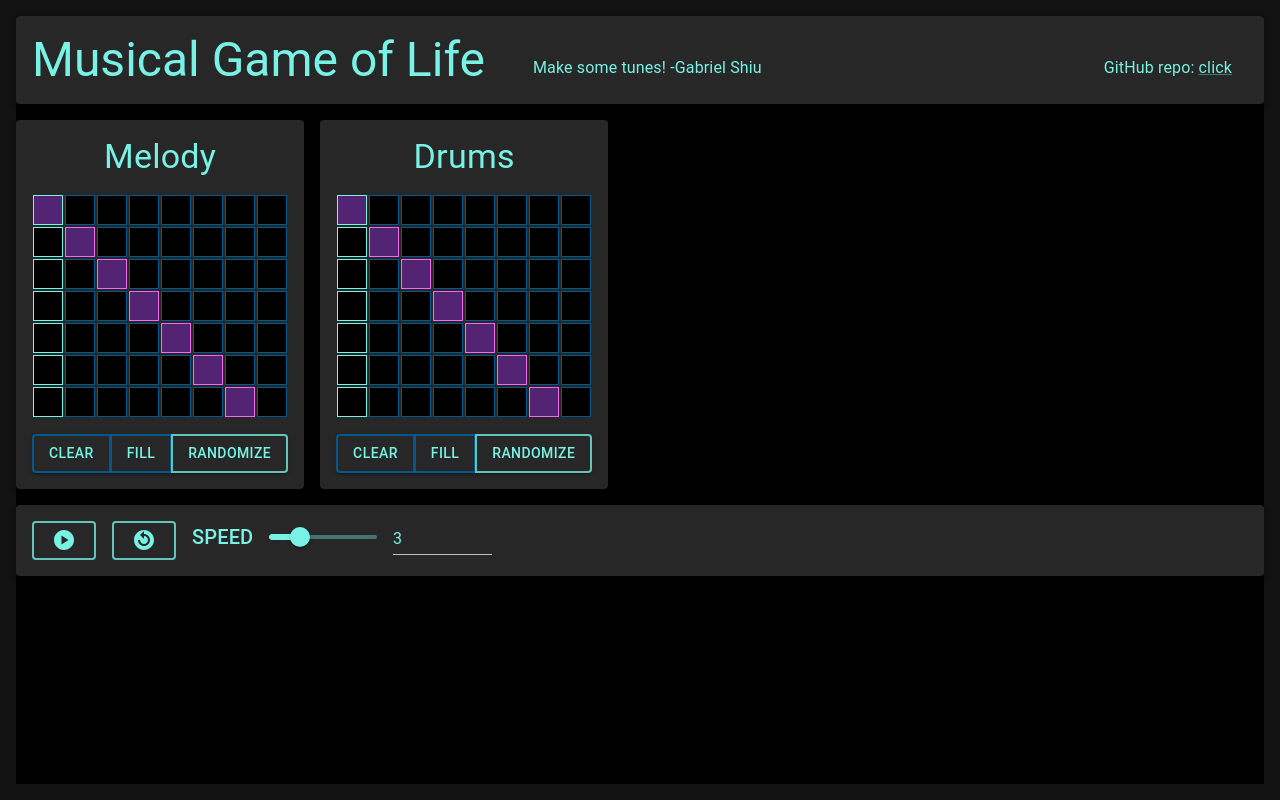
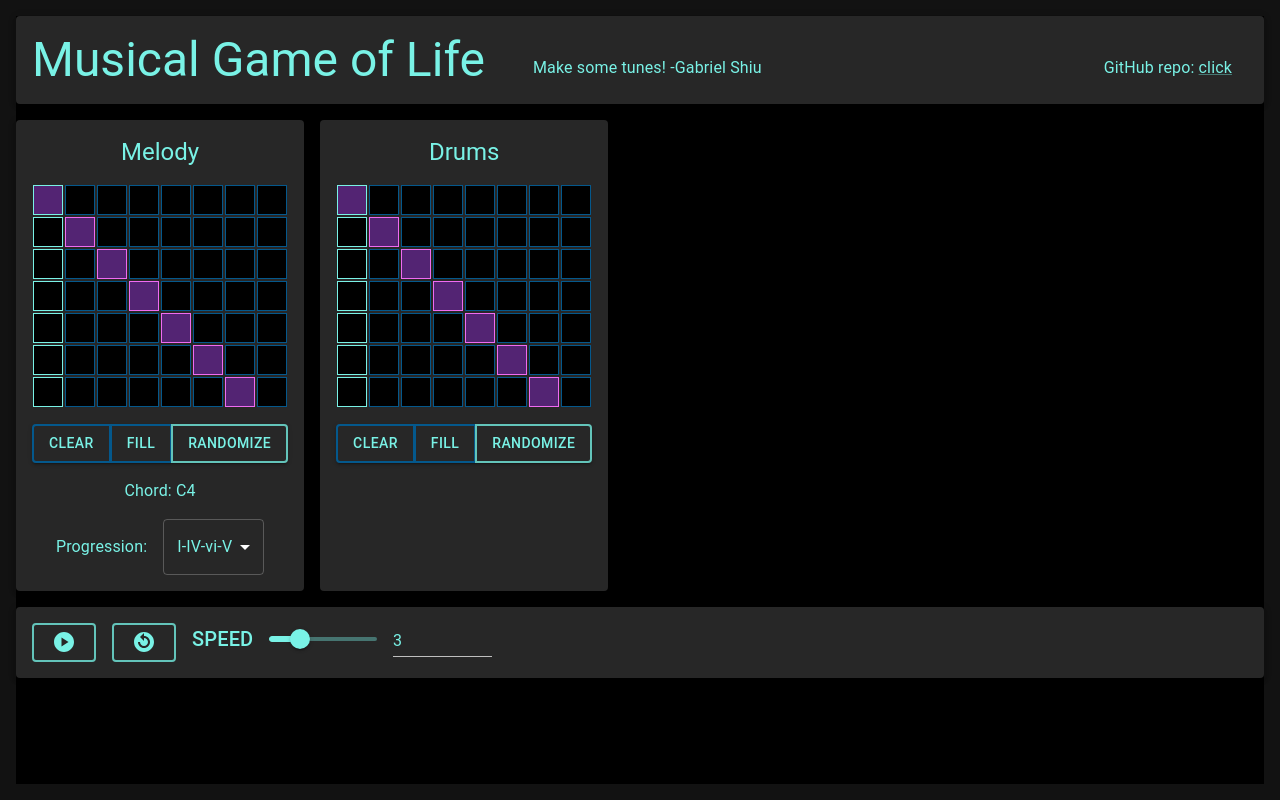
Before and after one commit to s-leirbag/algorithmic-music, a React (Create React App) app: page / in a window 1280 px wide. Built offline with nearby package versions, Linux system fonts and the light colour scheme.

Commit message:
choose chord progression, delay drums to sync

```diff
--- a/src/Grid.tsx
+++ b/src/Grid.tsx
@@ -3,7 +3,10 @@ import './App.css';
 
 import Button from '@mui/material/Button';
 import ButtonGroup from '@mui/material/ButtonGroup';
+import MenuItem from '@mui/material/MenuItem';
 import Paper from '@mui/material/Paper';
+import Select from '@mui/material/Select';
+import Stack from '@mui/material/Stack'
 import Typography from '@mui/material/Typography';
 
 import * as Tone from 'tone';
@@ -11,7 +14,7 @@ import { Howl } from 'howler';
 
 import { getNextGrid, diagGrid, clearGrid, fillGrid, randGrid } from './GameUtil';
 
-import { getChord, chordProgressions, DRUMS } from './SoundUtil';
+import { getChord, progs, progNames, randProgName, DRUMS } from './SoundUtil';
 
 const synth = new Tone.PolySynth(Tone.Synth).toDestination();
 
@@ -42,8 +45,9 @@ export default function Grid({ name, nRows, nCols, defaultInterval, speed, statu
   const [grid, setGrid] = useState(diagGrid(nRows, nCols));
   const [colToPlay, setColToPlay] = useState(0);
   const [notesToPlay, setNotesToPlay] = useState<Note[][]>([]);
-  const [chordProg] = useState<string[]>(chordProgressions["I-IV-V-I"]);
-  const [chord, setChord] = useState<number>(0);
+  const [progName, setProgName] = useState<string>(randProgName());
+  const [progChords, setProgChords] = useState<string[]>(progs.get(progName) as string[]);
+  const [chordInd, setChordInd] = useState<number>(0);
 
   useEffect(() => {
     const rawNotes: Note[][] = Array.from({ length: nCols }).map(() => []);
@@ -53,8 +57,10 @@ export default function Grid({ name, nRows, nCols, defaultInterval, speed, statu
       for (let j = 0; j <= row.length; j++) {
         if (start && (j === row.length || !row[j])) {
           const secInterval = defaultInterval / speed / 1000;
+          const note = getChord(progChords[chordInd], 'major')[i % 3];
+          const drum = Object.values(DRUMS)[i];
           rawNotes[start].push({
-            note: getChord(chordProg[chord], 'major')[i % 3],
+            note: name === 'Melody' ? note : drum,
             time: now + secInterval * j,
             length: secInterval * (j - start),
           });
@@ -86,16 +92,18 @@ export default function Grid({ name, nRows, nCols, defaultInterval, speed, statu
     }
 
     notesToPlay[colToPlay].forEach((note) => {
-      synth.triggerAttackRelease(note.note, note.length);
+      if (name === 'Melody') {
+        synth.triggerAttackRelease(note.note, note.length);
+      }
+      else {
+        const sound = new Howl({
+          src: [note.note]
+        })
+        setTimeout(() => {
+          sound.play();
+        }, 100);
+      }
     });
-
-    notesToPlay[colToPlay].forEach((note) => {
-      const sound = new Howl({
-        src: [DRUMS['kick']]
-      })
-      sound.play()
-    });
-
   }, [colToPlay, status]);
 
   useEffect(() => {
@@ -107,7 +115,7 @@ export default function Grid({ name, nRows, nCols, defaultInterval, speed, statu
           if (newC === nCols - 1) {
             setTimeout(() => {
               setGrid((g) => getNextGrid(g));
-              setChord((c) => (c + 1) % 3);
+              setChordInd((c) => (c + 1) % 3);
             }, defaultInterval / speed / 2);
           }
           return newC;
@@ -136,8 +144,8 @@ export default function Grid({ name, nRows, nCols, defaultInterval, speed, statu
   }
 
   return (
-    <Paper sx={{ display: 'flex', flexDirection: 'column', alignItems: 'end' }} elevation={4}>
-      <Typography variant='h4' component='h5' width='100%' align='center' >{name}</Typography>
+    <Paper sx={{ display: 'flex', flexDirection: 'column' }} elevation={4}>
+      <Typography variant='h5' component='h5' width='100%' align='center' >{name}</Typography>
       <table>
         <tbody>
           {Array.from({ length: nRows }).map((_, i) => (
@@ -154,6 +162,20 @@ export default function Grid({ name, nRows, nCols, defaultInterval, speed, statu
         <Button variant='outlined' onClick={() => setGrid(fillGrid(nRows, nCols))}>Fill</Button>
         <Button variant='outlined' onClick={() => setGrid(randGrid(nRows, nCols, 0.3))}>Randomize</Button>
       </ButtonGroup>
+      {name === 'Melody' ? (
+        <>
+          <Typography variant='body1' component='p' width='100%' align='center' >Chord: {progChords[chordInd]}</Typography>
+          <Stack direction='row' spacing={2} alignItems="center" justifyContent='center'>
+            <Typography variant='body1' component='p' align='center' >Progression: </Typography>
+            <Select
+              value={progName}
+              onChange={(e) => setProgName(e.target.value)}
+            >
+              {progNames.map((name) => <MenuItem value={name}>{name}</MenuItem>)}
+            </Select>
+          </Stack>
+        </>
+      ) : ''}
     </Paper>
   );
 }
--- a/src/SoundUtil.ts
+++ b/src/SoundUtil.ts
@@ -34,13 +34,19 @@ export function getChord(root: string, type: string) {
     return notes;
 }
 
-export const chordProgressions = {
-    "I-IV-V-I": ["C4", "F4", "G4", "C4"],
-    "I-vi-IV-V": ["C4", "A4", "F4", "G4"],
-    "ii-V-I": ["D4", "G4", "C4"],
-    "I-IV-vi-V": ["C4", "F4", "A4", "G4"],
-    "vi-IV-I-V": ["A4", "F4", "C4", "G4"]
-};
+export const progs = new Map([
+    ["I-IV-V-I", ["C4", "F4", "G4", "C4"]],
+    ["I-vi-IV-V", ["C4", "A4", "F4", "G4"]],
+    ["ii-V-I", ["D4", "G4", "C4"]],
+    ["I-IV-vi-V", ["C4", "F4", "A4", "G4"]],
+    ["vi-IV-I-V", ["A4", "F4", "C4", "G4"]],
+]);
+
+export const progNames = Array.from(progs.keys())
+
+export const randProgName = () => {
+    return progNames[Math.floor(Math.random() * progNames.length)];
+}
 
 export const DRUMS = {
     kick: '/Drums - One Shots/Kicks/Cymatics - Lofi Kick 1 - C.wav',
```
Also changed, not shown: 1 other file (tests, documents, lock files or other folders).
